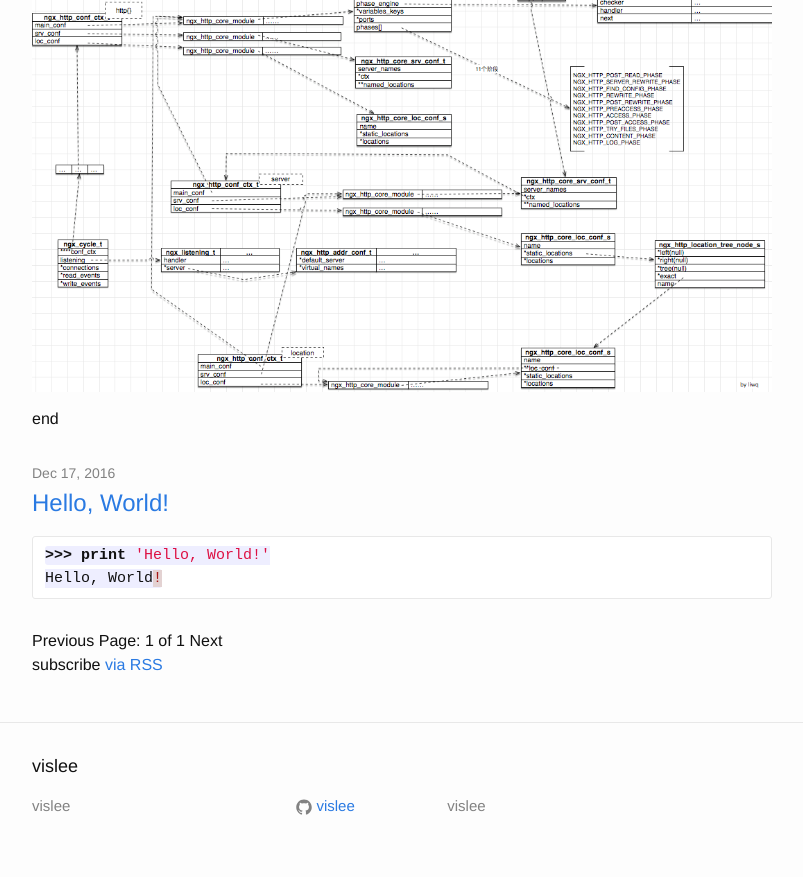
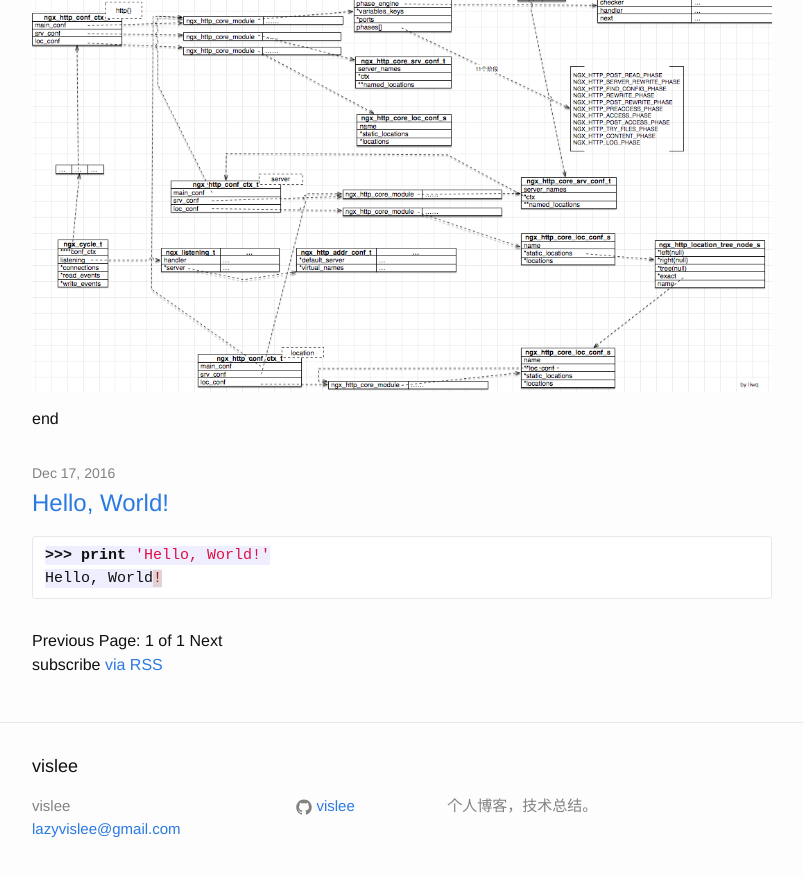
Before and after one commit to vislee/vislee.github.io, a Jekyll site: the page built from index.html, in a window 1280 px wide and 900 px high, scrolled down 4569 px. Shown: the top 877 px of the window, without its empty margins (238-1041 px from the left). Built offline with Jekyll 4.4.1, drawn with Linux system fonts in a browser that asks for light colours; Markdown is read by kramdown in place of the engine named in the settings; the list of posts is cut into pages by our own code.

Commit message:
add email

```diff
--- a/_config.yml
+++ b/_config.yml
@@ -1,7 +1,7 @@
 title: vislee
-email:
+email: lazyvislee@gmail.com
 description: >
-  vislee
+  个人博客，技术总结。
 baseurl: ""
 url: "https://vislee.github.io"
 github_username: vislee
```
Also changed, not shown: about.md (+0 -1 lines).
